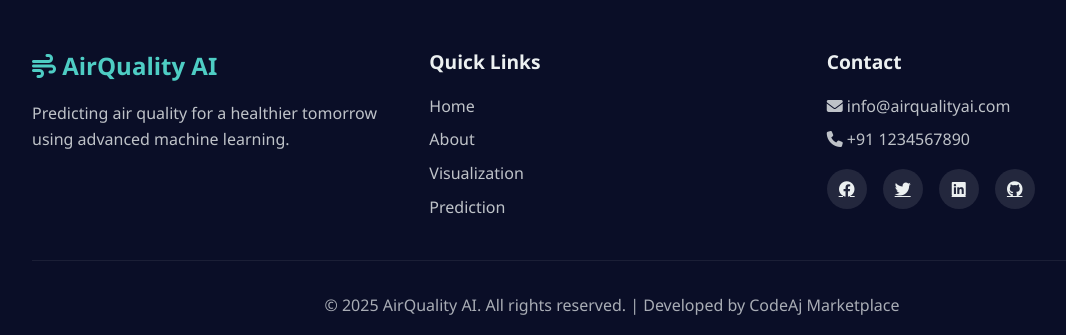
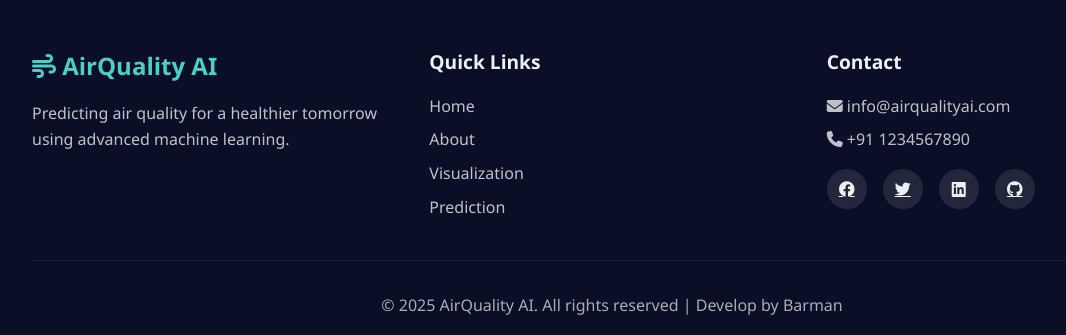
Before and after one commit to hhhddddp-cmd/barman-air-quality-prediction, a Flask app: page /about in a window 1280 px wide. Shown: the part 3479-3814 px from the top of the page, without its empty margins (28-1094 px from the left). Run offline with Flask 3, Linux system fonts and the light colour scheme.

Commit message:
Update about.html

```diff
--- a/templates/about.html
+++ b/templates/about.html
@@ -240,7 +240,7 @@
                 </div>
             </div>
             <div class="footer-bottom">
-                <p>&copy; 2025 AirQuality AI. All rights reserved. | Developed by CodeAj Marketplace</p>
+                <p>&copy; 2025 AirQuality AI. All rights reserved | Develop by Barman</p>
             </div>
         </div>
     </footer>
```
